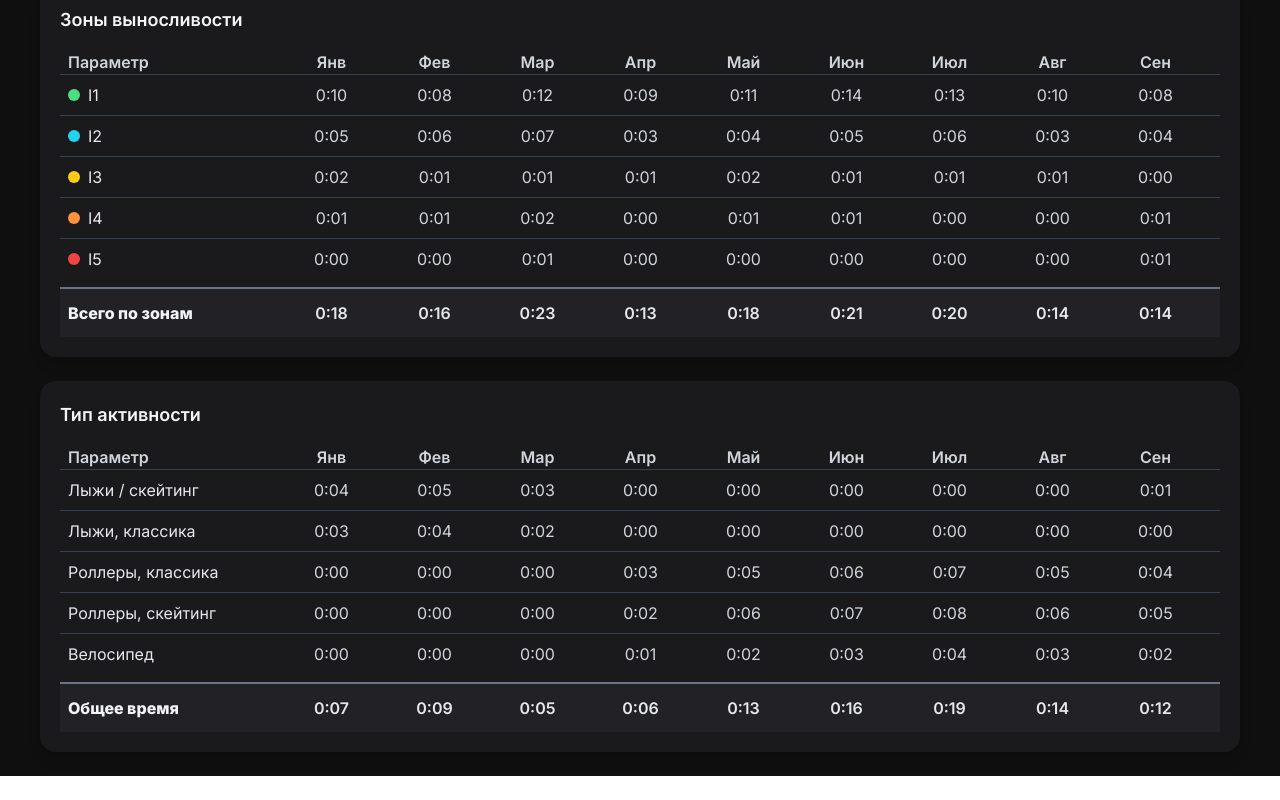
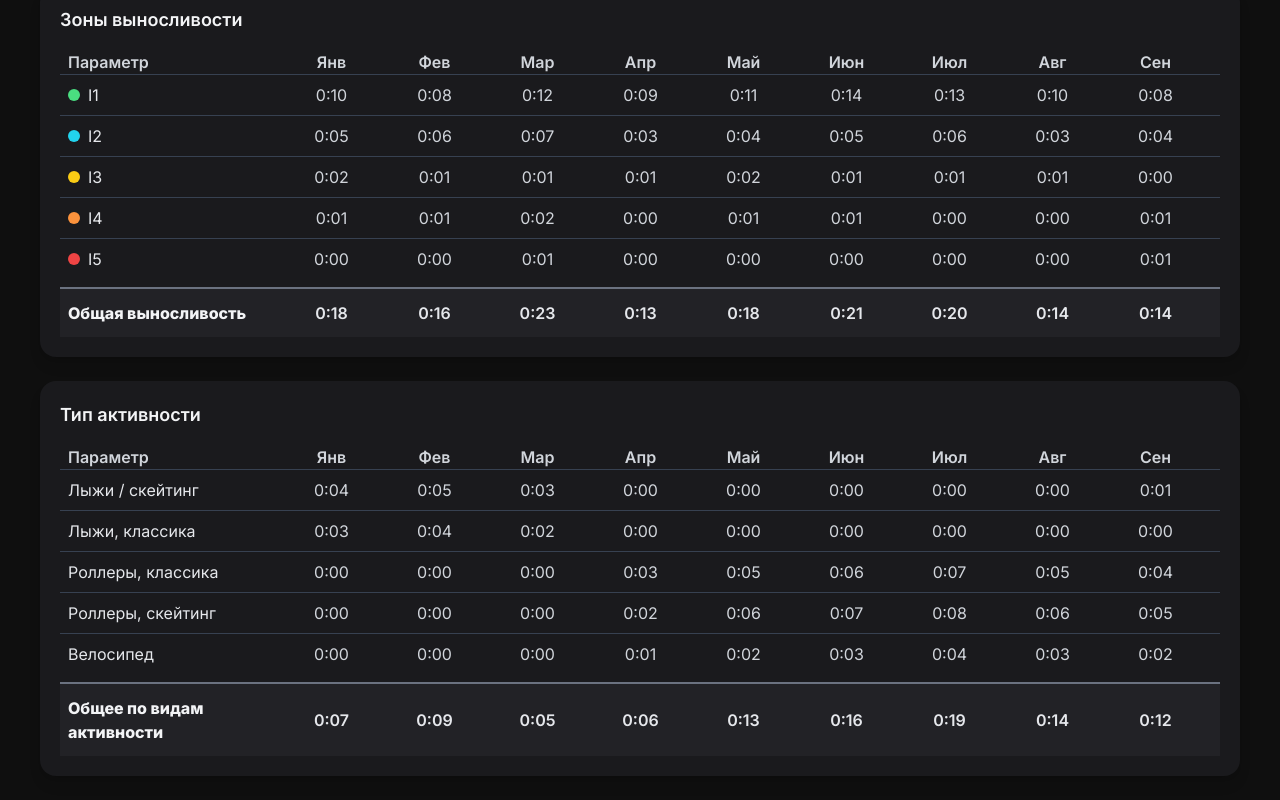
Before and after one commit to mbaliabin/dagbook-test, a React (Vite) app in the folder fasx-frontend/: page /statistics in a window 1280 px wide. Shown: the part 1125-1925 px from the top of the page. Before the commit the page ends 1901 px from the top, so only its background shows below. Built offline with nearby package versions, Linux system fonts and the light colour scheme.

Commit message:
StatisticPage 458

```diff
--- a/fasx-frontend/src/pages/StatisticsPage.tsx
+++ b/fasx-frontend/src/pages/StatisticsPage.tsx
@@ -263,7 +263,7 @@ export default function StatsPage() {
               formatAsTime
               index={1}
               showBottomTotal={true}
-              bottomRowName="Всего по зонам"
+              bottomRowName="Общая выносливость"
             />
 
             <SyncedTable
@@ -277,7 +277,7 @@ export default function StatsPage() {
               formatAsTime
               index={2}
               showBottomTotal={true}
-              bottomRowName="Общее время"
+              bottomRowName=" Общее по видам активности"
             />
           </>
         )}
```
